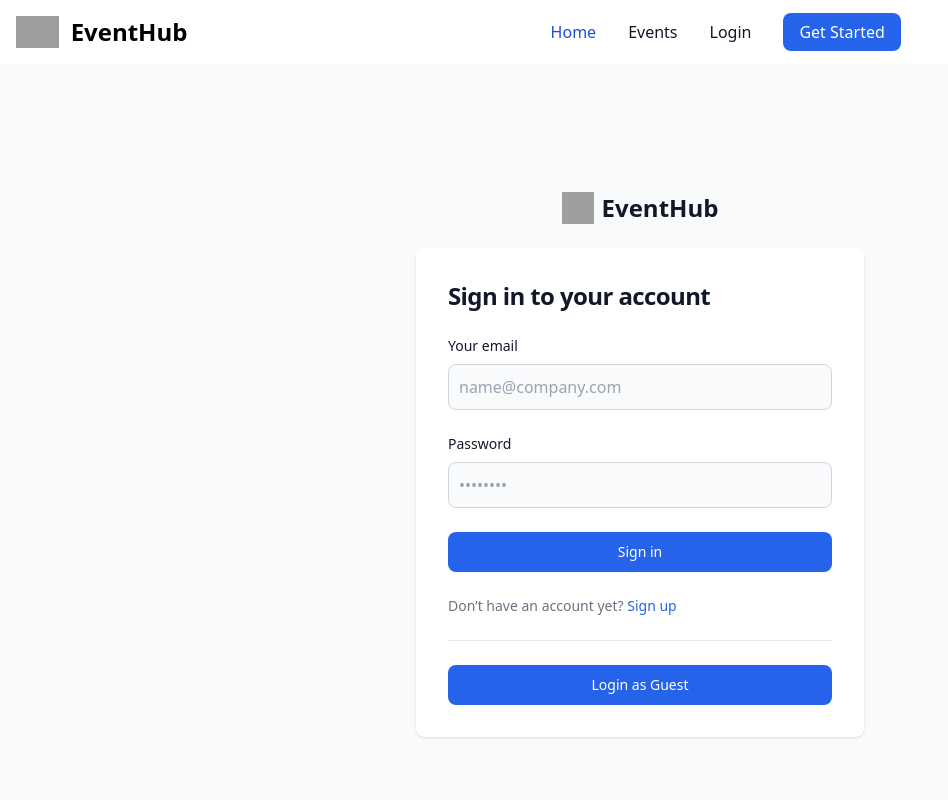
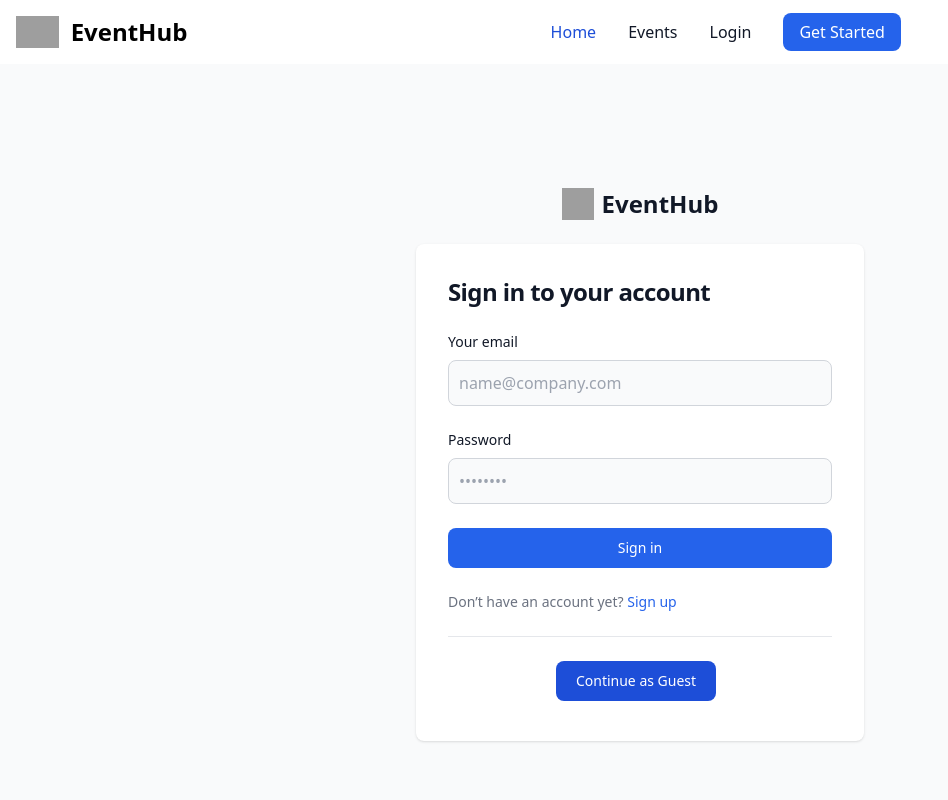
Before and after one commit to techux/Event-Management-Platform, a React (Vite) app in the folder client/: page /login in a window 1280 px wide. Shown: the top 800 px of the page, without its empty margins (0-948 px from the left). Built offline with nearby package versions, Linux system fonts and the light colour scheme; grey boxes are pictures that could not be loaded.

Commit message:
Added Continue as Guest feature

```diff
--- a/client/src/Routes/Login.jsx
+++ b/client/src/Routes/Login.jsx
@@ -3,6 +3,7 @@ import { Link, Navigate, useNavigate } from "react-router-dom";
 import axios from "axios";
 import Cookies from 'js-cookie';
 import { jwtDecode } from "jwt-decode";
+import ContinueAsGuest from "../components/ContinueAsGuest";
 
 const Loginform = () => {
   const [email, setEmail] = useState("");
@@ -152,12 +153,9 @@ const Loginform = () => {
               </p>
             </form>
             <hr />
-            <button
-              type="button"
-              className="w-full text-white bg-primary-600 hover:bg-primary-700 focus:ring-4 focus:outline-none focus:ring-primary-300 font-medium rounded-lg text-sm px-5 py-2.5 text-center dark:bg-primary-600 dark:hover:bg-primary-700 dark:focus:ring-primary-800"
-            >
-              Login as Guest
-            </button>
+            <div className="flex justify-center">
+              <ContinueAsGuest/>
+            </div>
           </div>
         </div>
       </div>
--- a/client/src/Routes/Register.jsx
+++ b/client/src/Routes/Register.jsx
@@ -3,6 +3,7 @@ import { Link, useNavigate } from "react-router-dom";
 import axios from "axios";
 import Cookies from "js-cookie";
 import { jwtDecode } from "jwt-decode";
+import ContinueAsGuest from "../components/ContinueAsGuest";
 
 
 const Registerform = () => {
@@ -209,9 +210,7 @@ const Registerform = () => {
             </form>
 
             <div className="flex justify-center">
-              <button className="text-white bg-primary-700 hover:bg-primary-800 focus:ring-4 focus:ring-primary-300 font-medium rounded-lg text-sm px-5 py-2.5 mr-2 mb-2 dark:bg-primary-600 dark:hover:bg-primary-700 focus:outline-none dark:focus:ring-primary-800">
-                Continue as Guest
-              </button>
+              <ContinueAsGuest/>
             </div>
           </div>
         </div>
--- a/client/src/components/AddEvent.jsx
+++ b/client/src/components/AddEvent.jsx
@@ -1,6 +1,7 @@
 import React, { useState } from "react";
 import axios from "axios" ;
 import Cookies from 'js-cookie';
+import { jwtDecode } from "jwt-decode";
 
 const AddEvent = () => {
   const [formData, setFormData] = useState({
@@ -74,8 +75,22 @@ const AddEvent = () => {
     }
   };
 
+  // check for Guest user
+  const token = Cookies.get('token') ;
+  const user = jwtDecode(token).role ;
+  if (user === 'guest') {
+    return <section className="bg-white dark:bg-gray-900 py-12" id="addEvent">
+      <div className="flex flex-col items-center justify-center">
+      <h2 className="text-lg font-semibold text-gray-900 dark:text-white mb-4">
+        Add New Event
+      </h2>
+        <span className="text-red-600 text-2xl text-center">You logged in as a guest user.<br/>Please login with email to add an event</span>
+        </div>;
+    </section>
+  }
+
   return (
-    <section className="bg-white dark:bg-gray-900 py-12">
+    <section className="bg-white dark:bg-gray-900 py-12" id="addEvent">
     <div className="flex flex-col items-center justify-center m-5">
       <h2 className="text-lg font-semibold text-gray-900 dark:text-white mb-4">
         Add New Event
--- /dev/null
+++ b/client/src/components/ContinueAsGuest.jsx
@@ -0,0 +1,63 @@
+import React, { useState } from "react";
+import axios from "axios";
+import Cookies from "js-cookie";
+import { useNavigate } from "react-router-dom";
+
+const ContinueAsGuest = () => {
+  const [error, setError] = useState("");
+  const [loading, setLoading] = useState(false);
+  const navigate = useNavigate();
+
+  const handleSubmit = async (e) => {
+    e.preventDefault();
+
+    setLoading(true);
+    setError("");
+
+    try {
+      const response = await axios.post(
+        `${import.meta.env.VITE_BACKEND_API}/auth/guest-login`
+      );
+
+      if (response.status === 201 && response.data.status === "ok" && response.data.token) {
+        Cookies.set("token", response.data.token, { expires: 1 });
+        console.log("Login as guest success");
+        navigate("/dashboard");
+      } else {
+        console.log("spme error");
+        setError(response.data.message || "Login failed. Please try again.");
+      }
+    } catch (error) {
+      setLoading(false);
+      if (error.response) {
+        console.log(error.response.data.message || "Unable to login, please try again later.");
+        setError(error.response.data.message || "Unable to login, please try again later.");
+      } else {
+        setError("Unable to login, please try again later.");
+      }
+    } finally {
+      setLoading(false);
+    }
+  };
+
+  return (
+    <>
+      <button
+        type="button"
+        onClick={handleSubmit}
+        className="text-white bg-primary-700 hover:bg-primary-800 focus:ring-4 focus:ring-primary-300 font-medium rounded-lg text-sm px-5 py-2.5 mr-2 mb-2 dark:bg-primary-600 dark:hover:bg-primary-700 focus:outline-none dark:focus:ring-primary-800"
+        disabled={loading}
+      >
+        {loading ? "Logging in as Guest..." : "Continue as Guest"}
+      </button>
+
+      {error && (
+        <div className="text-red-500 text-sm mt-2">
+          <p>{error}</p>
+        </div>
+      )}
+    </>
+  );
+};
+
+export default ContinueAsGuest;
--- a/client/src/components/Ctasection.jsx
+++ b/client/src/components/Ctasection.jsx
@@ -1,4 +1,5 @@
 import React from "react";
+import ContinueAsGuest from "./ContinueAsGuest"
 
 const Ctasection = () => {
   return (
@@ -11,11 +12,12 @@ const Ctasection = () => {
           <p className="mb-6 font-light text-gray-500 dark:text-gray-400 md:text-lg">
             Don't have time for register ? explore platform as a Guest User, no details required...
           </p>
-          <button
+          <ContinueAsGuest/>
+          {/* <button
             className="text-white bg-primary-700 hover:bg-primary-800 focus:ring-4 focus:ring-primary-300 font-medium rounded-lg text-sm px-5 py-2.5 mr-2 mb-2 dark:bg-primary-600 dark:hover:bg-primary-700 focus:outline-none dark:focus:ring-primary-800"
           >
             Continue as Guest
-          </button>
+          </button> */}
         </div>
       </div>
     </section>
```
